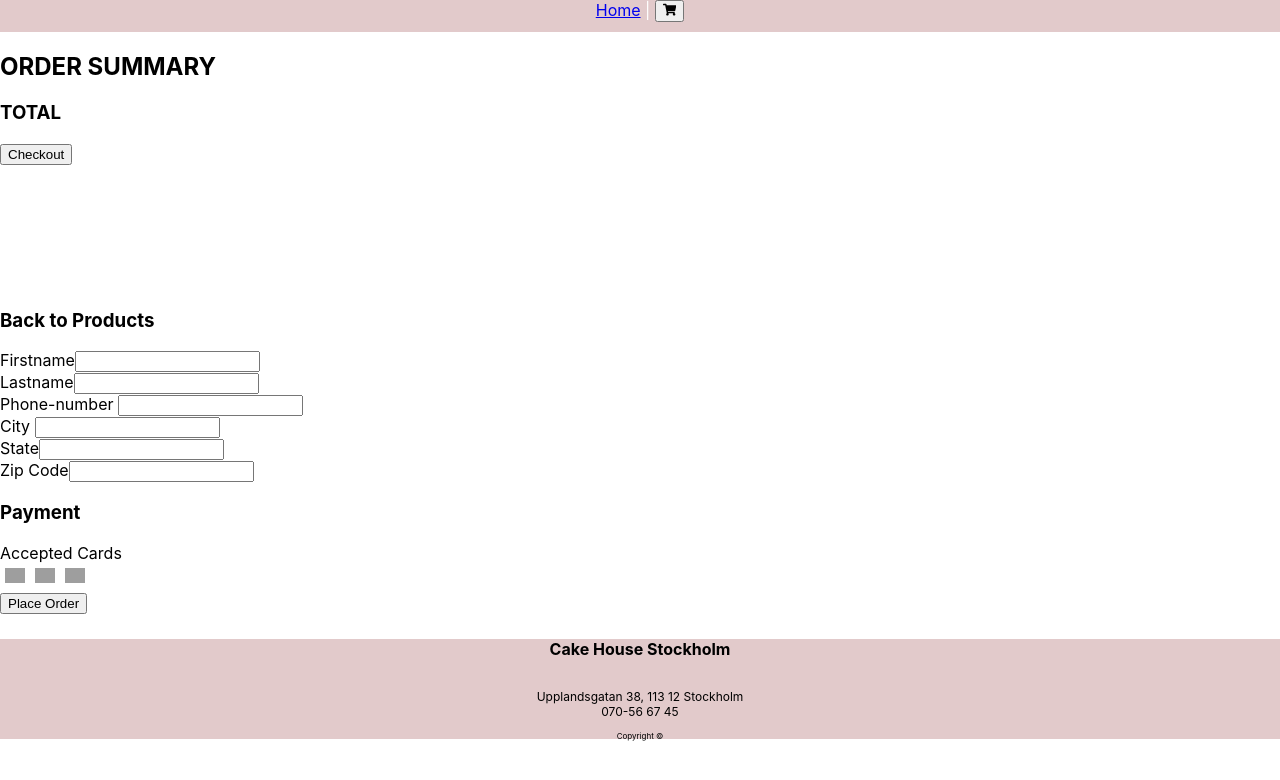
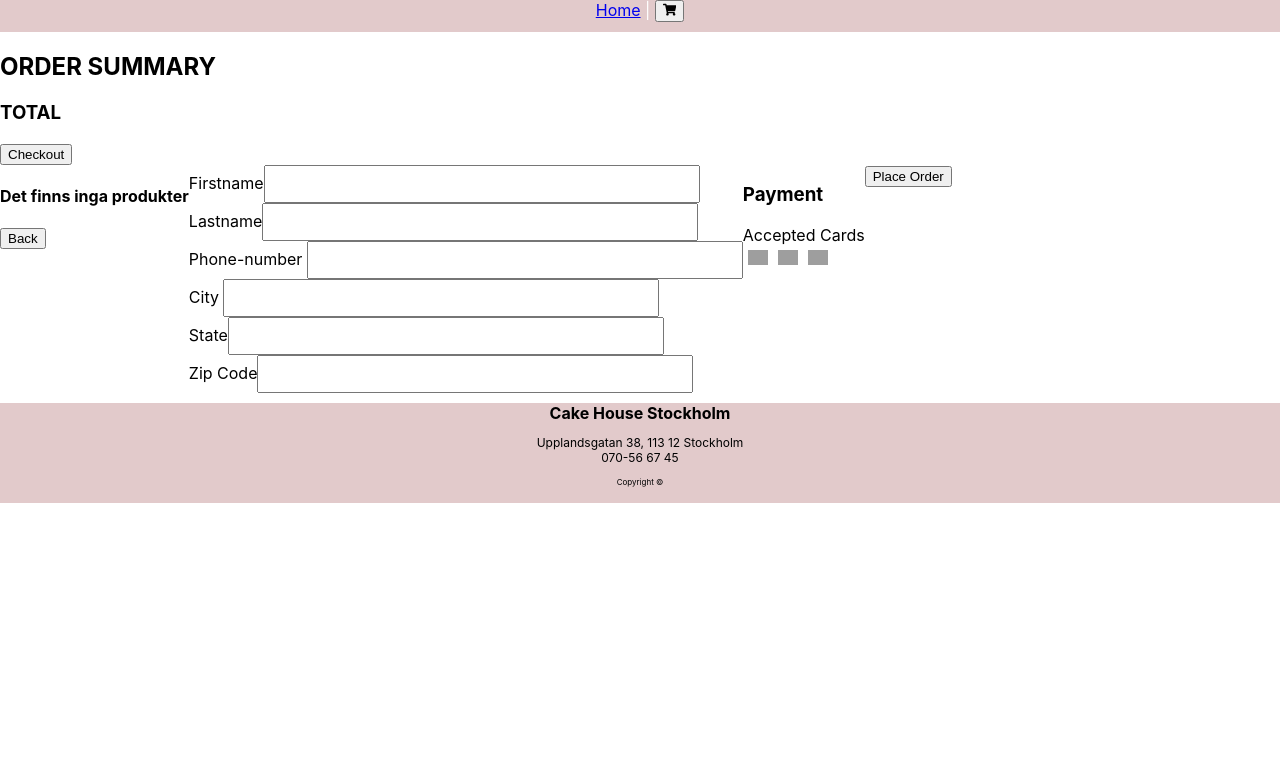
Before and after one commit to ebbakronw/react-webshop-inlamning, a React (Create React App) app in the folder template-react-webshop/: page /checkout in a window 1280 px wide. Shown: the top 780 px of the page. Built offline with nearby package versions, Linux system fonts and the light colour scheme; grey boxes are pictures that could not be loaded; the HTML template or start-up script is replaced by a standard one.

Commit message:
create the function for  total sum of all products

```diff
--- a/template-react-webshop/src/App.js
+++ b/template-react-webshop/src/App.js
@@ -13,6 +13,7 @@ import Footer from './components/Footer';
 
 function App(){
   const [items, setItems] = useState([]);
+  const [sum, setSum] = useState (0);
 
   const addProducts = (newItem) => {
 
@@ -20,6 +21,12 @@ function App(){
       ...items,
       newItem
     ])
+    if (sum === 0) {
+      setSum(newItem.price)
+  } else {
+      setSum(sum + newItem.price)
+  }
+
   }
 
 
@@ -31,7 +38,7 @@ function App(){
         <Routes>
             <Route path="/" element={<Products/>} />
             <Route path="/product/:id" element={<Product addProducts={addProducts}/>} />
-            <Route path="/checkout" element={<Checkout items={items} />} />
+            <Route path="/checkout" element={<Checkout items={items} sum={sum}/>} />
         </Routes>
         <Footer />
       </BrowserRouter>
--- a/template-react-webshop/src/pages/Checkout.js
+++ b/template-react-webshop/src/pages/Checkout.js
@@ -1,14 +1,24 @@
 import React from 'react'
+import {Link} from 'react-router-dom'
 import '../styles/Checkout.css'
 
 
-function Checkout({items}) {
+function Checkout({items, sum}) {
 
 
   return (
 
   <>
+  <div className='wrapper'>
+  <div className='products-checkout'>
 
+       {items.length < 1 ?
+       <div>
+            <h4>Det finns inga produkter</h4>
+       <Link to="/"><button>Back</button></Link>
+       </div>
+       :
+       <div className='products-description'>
  {
       items.map(item => (
            <table>
@@ -18,66 +28,49 @@ function Checkout({items}) {
                 <td><h3>{item.price}</h3></td>
                 </tr>
            </table>
-      ))
- }
+      ))}
+      <div className='total'>Total price: {sum}</div>
+ </div>
+}
+ </div>
 
 
+    <div className='input-container'>
 
-  <div className='checkout-box'>
-   <div className='checkout-product'>
-
-   </div>
-   <div>
-     <div className='checkout-header'>
-       <h3>Back to Products</h3>
-       </div>
-     </div>
-
-    <div className='row'>
     <div className='checkout-container'>
          <label> Firstname</label>
          <input type="text" namn="firstname" className='form-control' />
     </div>
-    </div>
 
-    <div className='row'>
     <div className='checkout-container'>
          <label> Lastname</label>
          <input type="text" namn="lastname" className='form-control' />
     </div>
-    </div>
 
-    <div className='row'>
     <div className='checkout-container'>
          <label> Phone-number </label>
          <input type="text" namn="phone" className='form-control' />
     </div>
-    </div>
 
-    <div className='row'>
     <div className='checkout-container'>
          <label> City </label>
          <input type="text" namn="city" className='form-control' />
     </div>
-    </div>
 
-    <div className='row'>
     <div className='checkout-container'>
          <label> State</label>
          <input type="text" namn="state" className='form-control' />
     </div>
-    </div>
 
-    <div className='row'>
     <div className='checkout-container'>
          <label> Zip Code</label>
          <input type="text" namn="lastzipcode" className='form-control' />
     </div>
+
     </div>
 
-    <div className='row'>
-    <div className='checkout-container'>
-    <div class="col-50">
+
+    <div className='checkout-payments'>
             <h3>Payment</h3>
             <label for="fname">Accepted Cards</label>
             <div class="icon-container">
@@ -86,17 +79,15 @@ function Checkout({items}) {
             <img src="https://img.icons8.com/ios/50/000000/amex.png"/>
     </div>
     </div>
-    </div>
-    </div>
 
-    <div className='row'>
     <div className='checkout-container'>
          <button type='button' className='checkout-btn'> Place Order</button>
     </div>
+
     </div>
 
-  </div>
-  </>
+
+ </>
   )
 }
 export default Checkout
--- a/template-react-webshop/src/styles/Checkout.css
+++ b/template-react-webshop/src/styles/Checkout.css
@@ -1,7 +1,12 @@
-.checkout-box{
-    margin-top: 9rem;
-    border: 1px black;
-    height: 20rem;
+.form-control{
+  padding: 1rem;
+
+    width: 400px;
+    height: 2px;
+}
+
+.wrapper{
+  display: flex;
 }
 .icon-container img{
   margin: 5px;
--- a/template-react-webshop/src/styles/Footer.css
+++ b/template-react-webshop/src/styles/Footer.css
@@ -15,7 +15,6 @@
 .adress-info{
     text-align: center;
     font-size: 12px;
-    margin-top: 30px;
 }
 .copyright{
     text-align: center;
```
